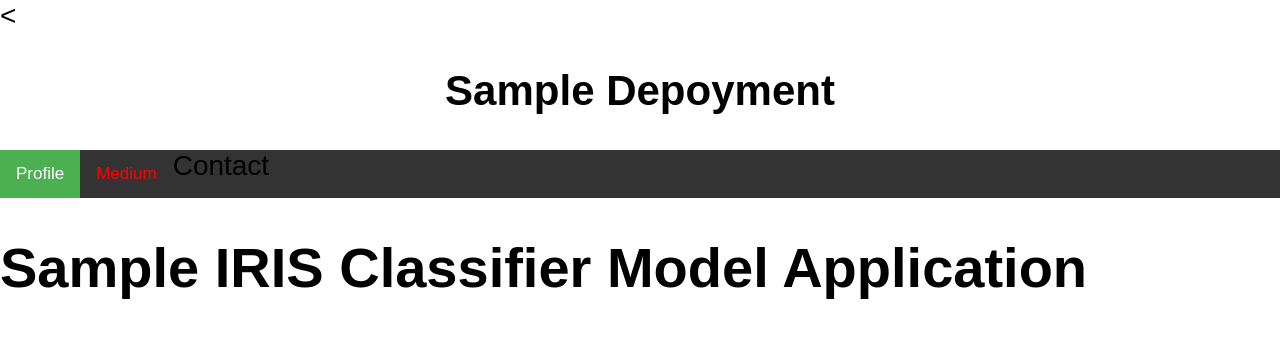
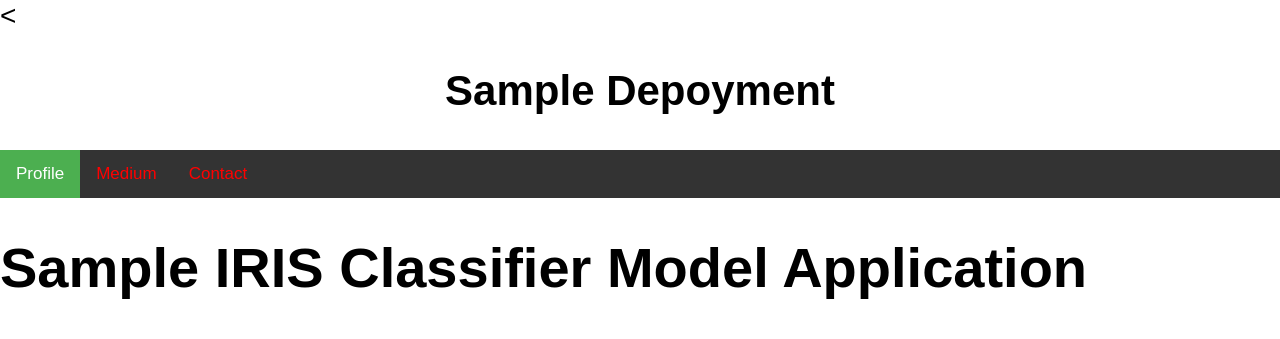
Before and after one commit to happyman11/sample_deploy, a Flask app: page / in a window 1280 px wide. Shown: the top 339 px of the page. Run offline with Flask 2, Linux system fonts and the light colour scheme.

Commit message:
Update index.html

```diff
--- a/templates/index.html
+++ b/templates/index.html
@@ -86,7 +86,7 @@ body {
 <div id="navbar">
 	 <a class="active" href="https://www.rstiwari.com">Profile</a>
 <a style="color:red" href="https://tiwari11-rst.medium.com/">Medium</a>
-<astyle="color:red" href="https://forms.gle/mhDYQKQJKtAKP78V7">Contact</a>
+<a style="color:red" href="https://forms.gle/mhDYQKQJKtAKP78V7">Contact</a>
 </div>
 
  <div class="login">
```
